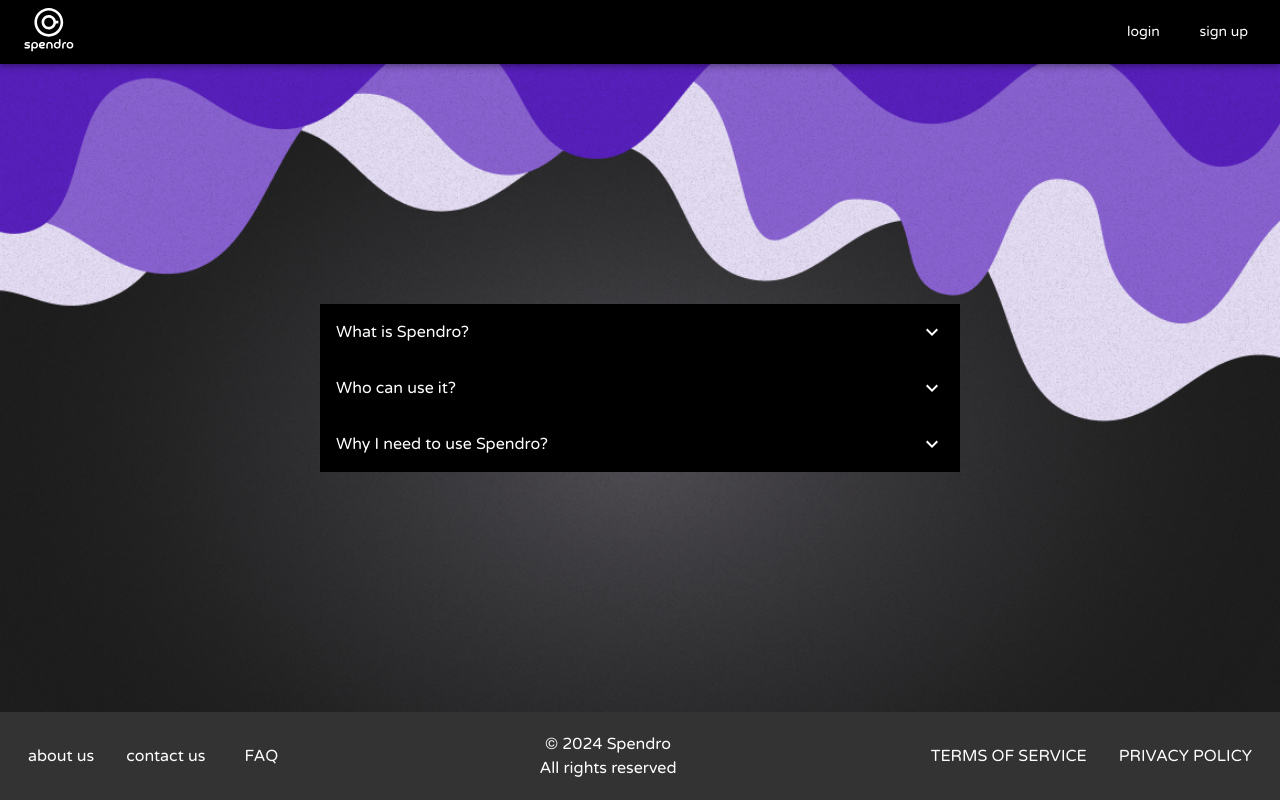
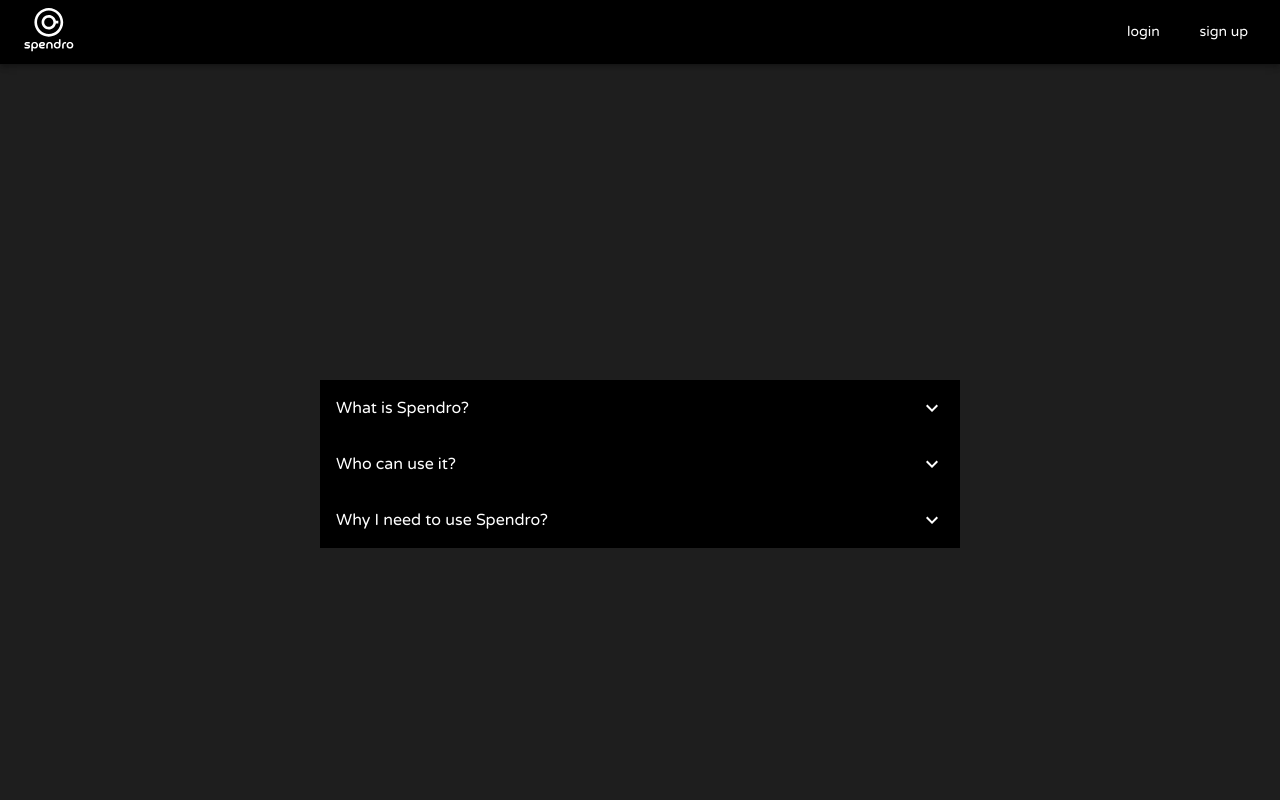
Before and after one commit to becool14/spendro, a React (Create React App) app in the folder frontend/: page /FAQ in a window 1280 px wide. Shown: the top 800 px of the page. Built offline with nearby package versions, Linux system fonts and the light colour scheme.

Commit message:
[SPEN-12] Deleted background from FAQ page

```diff
--- a/frontend/src/pages/FAQ.jsx
+++ b/frontend/src/pages/FAQ.jsx
@@ -1,6 +1,5 @@
 import Navbar from '../components/Navbar'
 import Footer from '../components/Footer'
-import stylesHome from './Home.module.css'
 import stylesFAQ from './FAQ.module.css'
 import AccordionFAQ from '../components/AccordionFAQ'
 import { Button, Container, Typography } from '@mui/material'
@@ -10,7 +9,7 @@ import React, { useEffect } from 'react';
 function FAQ() {
 
   return (
-    <div className={stylesHome.home_container}>
+    <div>
       <Navbar />
       <div className={stylesFAQ.main_content}>
         <AccordionFAQ />
```
